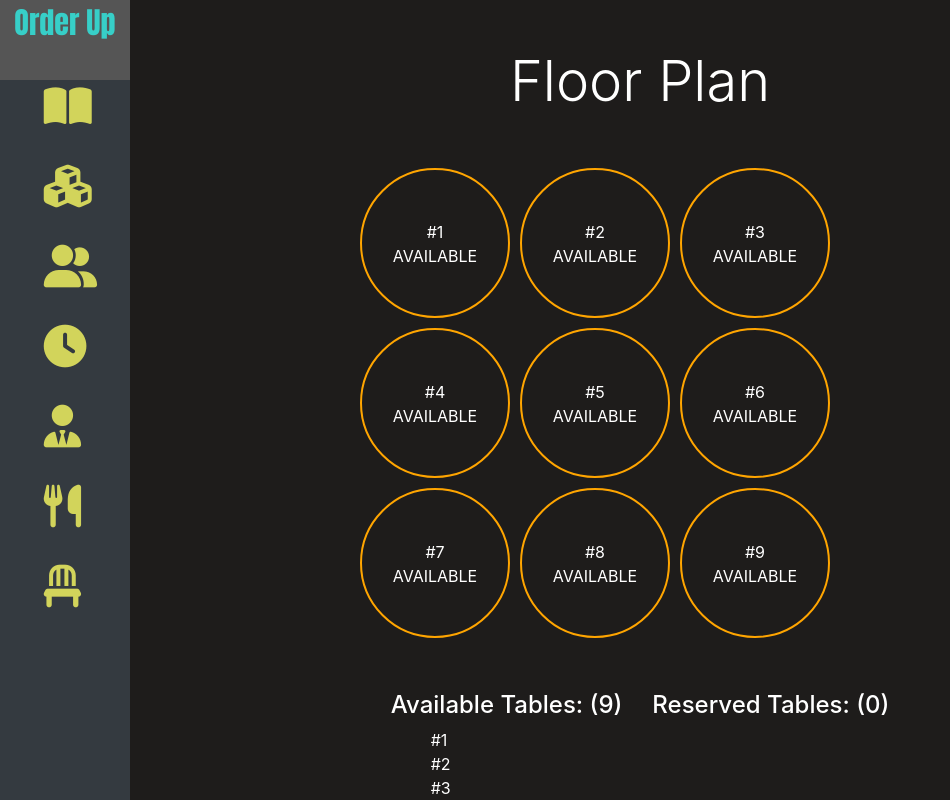
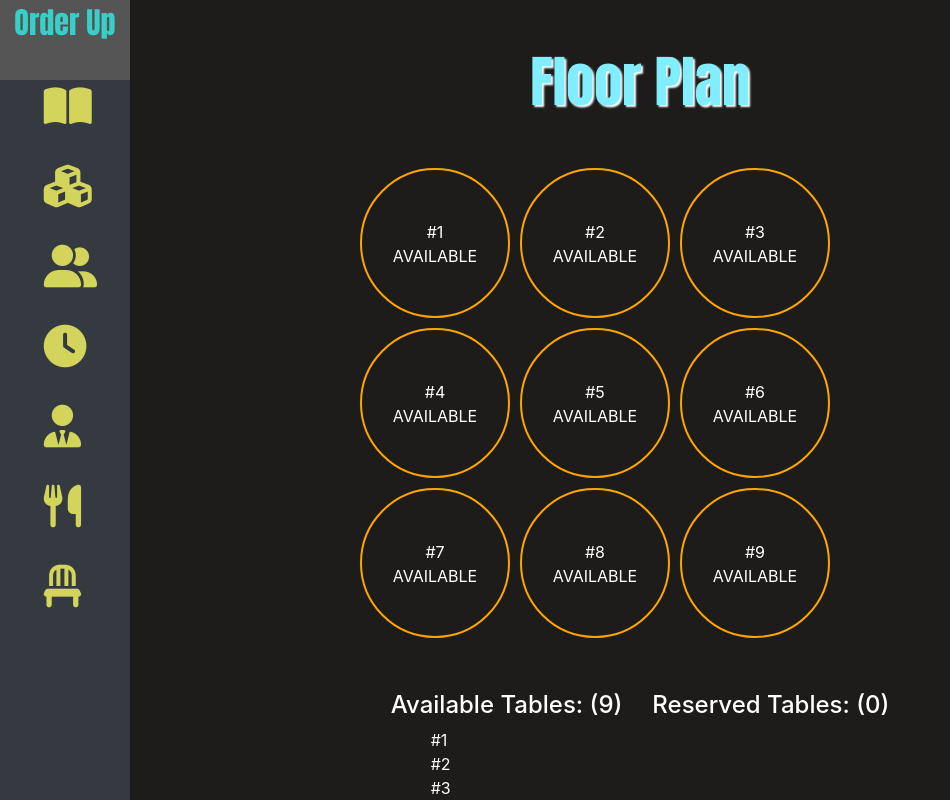
Before and after one commit to justnle/order-up, a React (Create React App) app in the folder client/: page /floorplans in a window 1280 px wide. Shown: the top 800 px of the page, without its empty margins (0-950 px from the left). Built offline with nearby package versions, Linux system fonts and the light colour scheme.

Commit message:
Fix FOH page layout

```diff
--- a/client/src/components/FloorPlan/index.js
+++ b/client/src/components/FloorPlan/index.js
@@ -45,9 +45,9 @@ class DrawGrid extends React.Component {
         id='seatsContainer'
         className='container d-flex row justify-content-center '
       >
-        <h2 className='display-4 d-flex justify-content-center mt-5 mb-5'>
+        <h1 className='display-4 d-flex justify-content-center mt-5 mb-5'>
           Floor Plan
-        </h2>
+        </h1>
         <table className='grid '>
           <tbody>
             <tr>
--- a/client/src/components/Sidebar/style.css
+++ b/client/src/components/Sidebar/style.css
@@ -16,7 +16,6 @@
   background-color: #f1f1f1;
   position: fixed;
   overflow: auto;
-  z-index: 100;
 }
 
 .sidebar a {
--- a/client/src/pages/FOH/index.js
+++ b/client/src/pages/FOH/index.js
@@ -175,7 +175,7 @@ function FOH() {
               </Table>
               <Button
                 id='FOHbtn'
-                variant='primary'
+                variant='outline-success'
                 onClick={() => {
                   addSeatOrder();
                   setDecrement();
@@ -184,7 +184,7 @@ function FOH() {
                 Add Seat
               </Button>
               <Button
-                variant='danger'
+                variant='outline-danger'
                 onClick={() => {
                   submitOrder();
                   decrementInventory();
```
